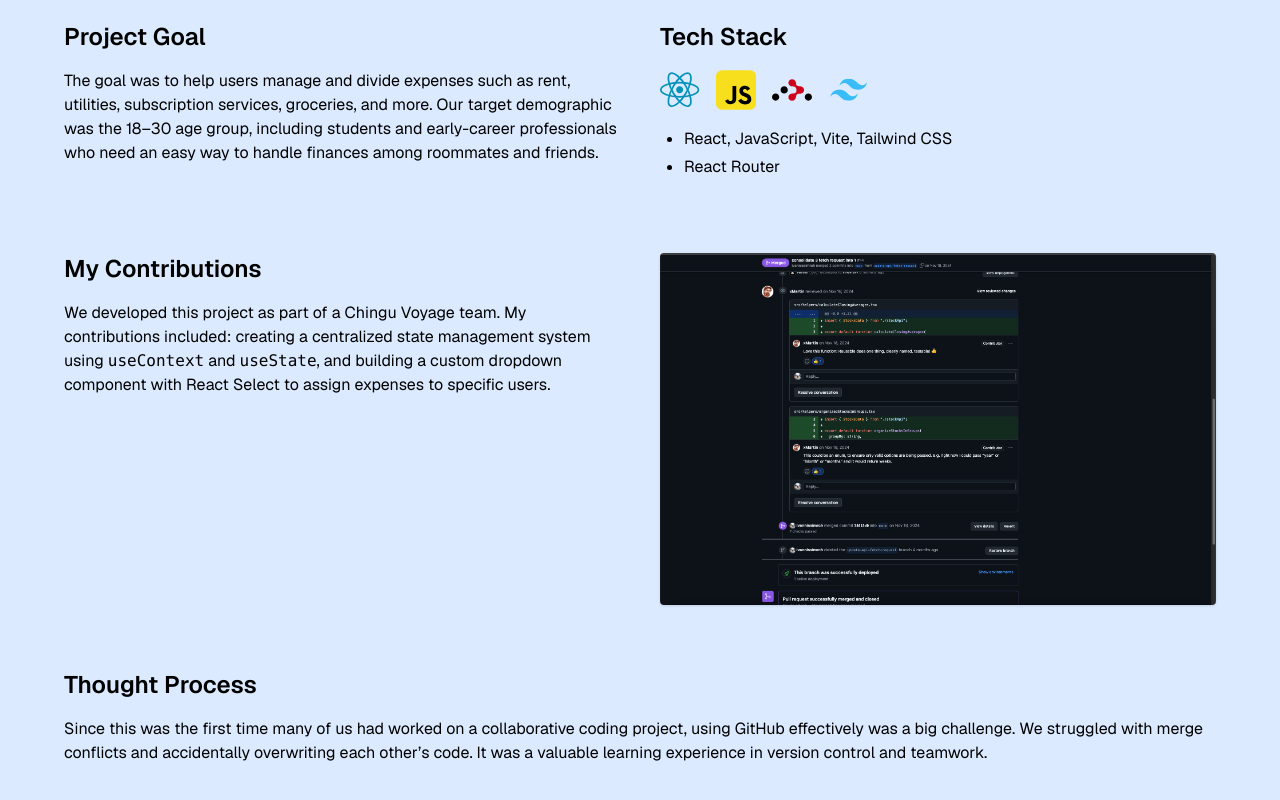
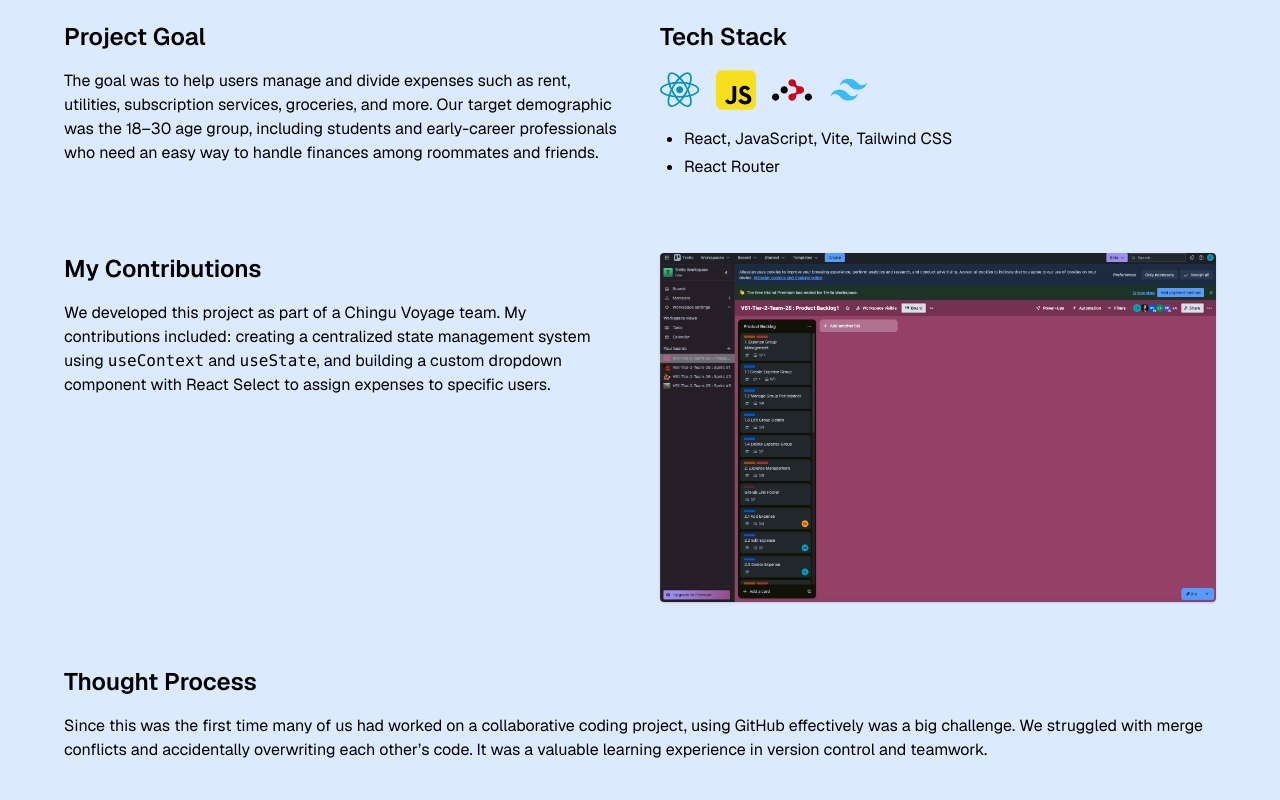
Before and after one commit to ivannissimrch/Portfolio, a Next.js app: page /projects/slice in a window 1280 px wide. Shown: the part 456-1256 px from the top of the page. Built offline with nearby package versions, Linux system fonts and the light colour scheme.

Commit message:
Update slice image

```diff
--- a/src/app/projects/slice/page.js
+++ b/src/app/projects/slice/page.js
@@ -95,7 +95,7 @@ export default function SlicePage() {
           </div>
           <div className="bg-white shadow rounded overflow-hidden">
             <Image
-              src="/images/stocksDTeamWork.png"
+              src="/images/sliceDTeamWork.png"
               alt="Mentor feedback and development iterations"
               width={800}
               height={600}
```
Also changed, not shown: public/images/devVaultDesktop.png.
